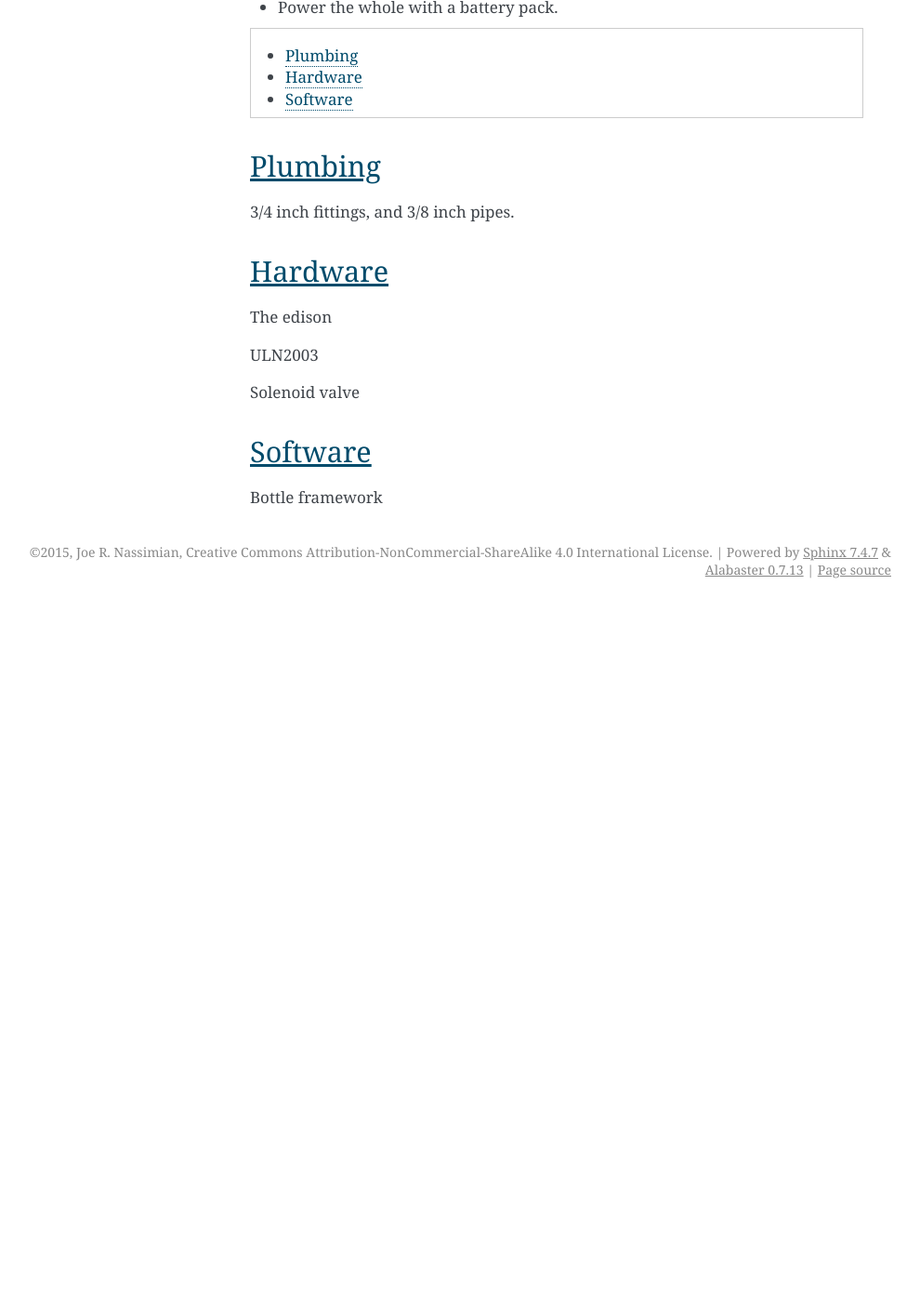
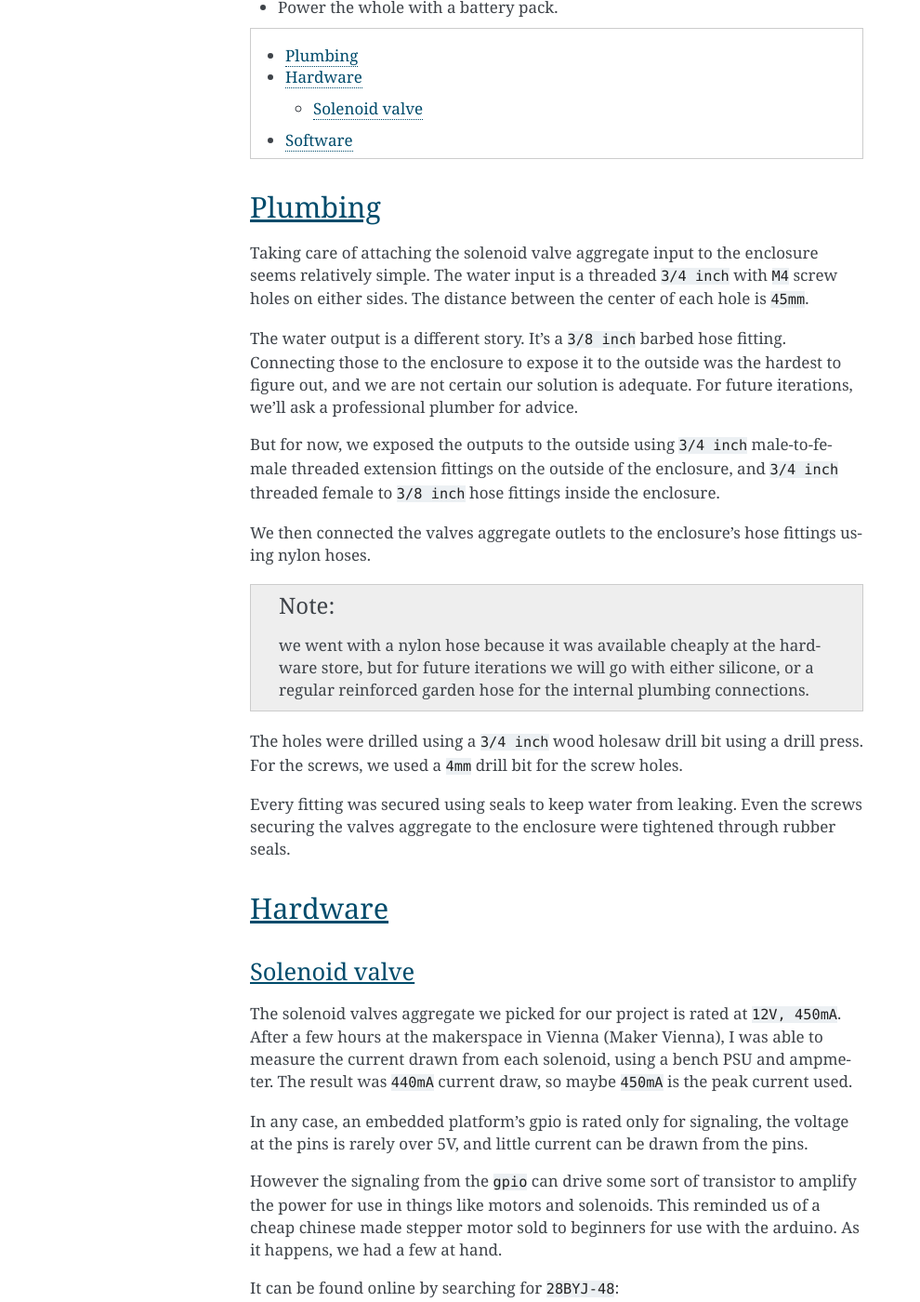
Before and after one commit to jojolian753/waseno, a Sphinx documentation site: the page built from docs/source/3-iterations/mark1/index.rst, in a window 1280 px wide and 1400 px high, scrolled down 403 px. Shown: the whole window at 93% size, without its empty margins (151-1141 px from the left). Built offline with Sphinx 7.4.7, drawn with Linux system fonts in a browser that asks for light colours; before the commit the page ends 1055 px from its top, so only the background shows below that; some of the changed text lies outside the part shown.

Commit message:
Added details on how to drive the solenoid in the hardware section of Mark1

```diff
--- a/docs/source/1-resource/index.rst
+++ b/docs/source/1-resource/index.rst
@@ -52,7 +52,7 @@
 
 We picked a solenoid valve with ``3/4 inch`` inlet, and 4 ``3/8 inch`` outlets.
 So it's basically 4 NC (normally closed) solenoid valves rated at
-``12V, 440mA``, that share the water input line like the one you probably have
+``12V, 450mA``, that share the water input line like the one you probably have
 in your washing machine:
 
 .. image:: pics/solenoid-valve-aggregate.jpg
--- a/docs/source/3-iterations/mark1/index.rst
+++ b/docs/source/3-iterations/mark1/index.rst
@@ -15,7 +15,7 @@
 - To figure out a way to connect/attach the input and outputs of the solenoid
   to the enclosure (does not have to be perfect, can be improved in the next
   iteration)
-- have an edison fit in the enclosure.
+- Have an edison fit in the enclosure.
 - Find a driver board for the solenoid valves.
 - Power the whole with a battery pack.
 
@@ -29,18 +29,99 @@
 Plumbing
 -------------------------------------------------------------------------------
 
-3/4 inch fittings, and 3/8 inch pipes.
+Taking care of attaching the solenoid valve aggregate input to the enclosure
+seems relatively simple. The water input is a threaded ``3/4 inch`` with ``M4``
+screw holes on either sides. The distance between the center of each hole
+is ``45mm``.
+
+The water output is a different story. It's a ``3/8 inch`` barbed hose fitting.
+Connecting those to the enclosure to expose it to the outside was the hardest
+to figure out, and we are not certain our solution is adequate. For future
+iterations, we'll ask a professional plumber for advice.
+
+But for now, we exposed the outputs to the outside using ``3/4 inch``
+male-to-female threaded extension fittings on the outside of the enclosure,
+and ``3/4 inch`` threaded female to ``3/8 inch`` hose fittings inside
+the enclosure.
+
+We then connected the valves aggregate outlets to the enclosure's hose fittings
+using nylon hoses.
+
+.. note:: we went with a nylon hose because it was available cheaply at the
+   hardware store, but for future iterations we will go with either silicone,
+   or a regular reinforced garden hose for the internal plumbing connections.
+
+The holes were drilled using a ``3/4 inch`` wood holesaw drill bit using
+a drill press. For the screws, we used a ``4mm`` drill bit for the screw
+holes.
+
+Every fitting was secured using seals to keep water from leaking. Even the
+screws securing the valves aggregate to the enclosure were tightened through
+rubber seals.
 
 
 -------------------------------------------------------------------------------
 Hardware
 -------------------------------------------------------------------------------
 
+~~~~~~~~~~~~~~
+Solenoid valve
+~~~~~~~~~~~~~~
+
+The solenoid valves aggregate we picked for our project is rated at ``12V,
+450mA``. After a few hours at the makerspace in Vienna (Maker Vienna), I was
+able to measure the current drawn from each solenoid, using a bench PSU and
+ampmeter. The result was ``440mA`` current draw, so maybe ``450mA`` is the
+peak current used.
+
+In any case, an embedded platform's gpio is rated only for signaling,
+the voltage at the pins is rarely over 5V, and little current can be drawn
+from the pins.
+
+However the signaling from the ``gpio`` can drive some sort of transistor
+to amplify the power for use in things like motors and solenoids. This reminded
+us of a cheap chinese made stepper motor sold to beginners for use with
+the arduino. As it happens, we had a few at hand.
+
+It can be found online by searching for ``28BYJ-48``:
+
+.. figure:: pics/28BYJ-48-stepper-and-driver.jpg
+
+    28BYJ-48 Stepper and Driver
+
+
+Now the reason why this is relevant, is the controller board that comes with
+the stepper motor. It's based on the classic ULN2003 7-channel darlington
+array:
+
+.. figure:: pics/28BYJ-48-driver.jpg
+
+   The ULN2003 based 28BYJ-48 driver.
+
+
+The collector-current rating of a single Darlington pair is ``500mA``, and the
+voltage output is rated at ``50V``.
+
+This makes it perfect for our application, although we will only need 4
+channels to drive the solenoid valve aggregate.
+
+We did not want to cut the stepper motor cable, because we can still use it
+as is. Instead we went and asked in our local Conrad shop, where they could
+not find an extact match, but they had something very close in stock.
+
+So we desoldered the connector from the driver board, and soldered the one
+we bought:
+
+
+Now when trying to open a circuit involving an inductor, you always have
+back emf you need to protect against with for instance a flyback diode.
+According to the specs of the **ULN2003**, it already has output clamp diodes,
+which is another word for a flyback diode, but some of the wording in the spec,
+and some online comments left us to believe that it's better to be safe, and
+added a ``1N4001`` between each channel output and common ground connector.
+
+
 The edison
-
-ULN2003
-
-Solenoid valve
 
 
 -------------------------------------------------------------------------------
```
